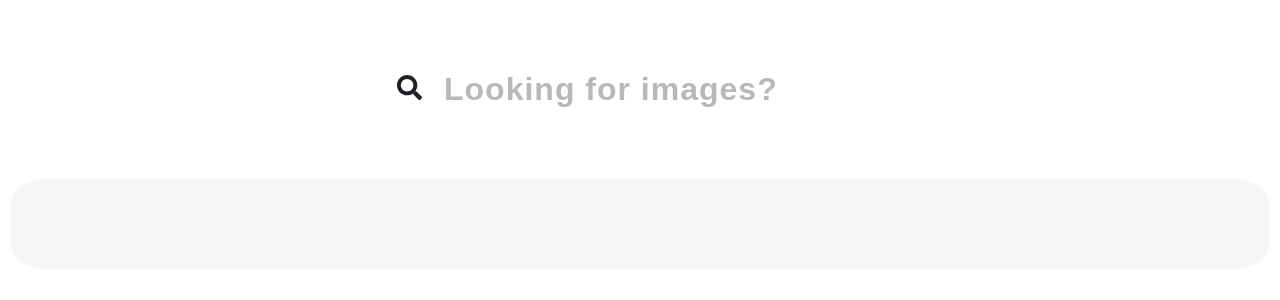
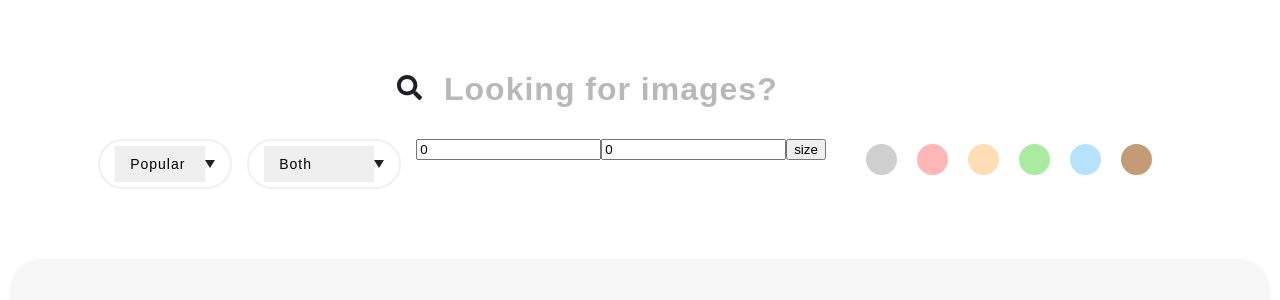
Before and after one commit to yubinary/image-search-engine, a React (Create React App) app in the folder search/: page / in a window 1280 px wide. Shown: the top 300 px of the page. Built offline with nearby package versions, Linux system fonts and the light colour scheme.

Commit message:
Added checkbox and select

```diff
--- /dev/null
+++ b/search/src/components/Checkbox.js
@@ -0,0 +1,6 @@
+import React from 'react';
+
+const Checkbox = ({ id, type = 'checkbox', name, checked = false, onChange }) => {
+  return (<input id={id} type={type} name={name} checked={checked} onChange={onChange} />)
+}
+export default Checkbox;
--- a/search/src/components/SearchEngine.js
+++ b/search/src/components/SearchEngine.js
@@ -1,20 +1,77 @@
 import React, { useState } from 'react';
-import { FaSearch } from "react-icons/fa";
+import { FaSearch, FaSortDown } from "react-icons/fa";
+import { BiSort } from "react-icons/bi";
+import Checkbox from "./Checkbox.js"
 
 export default function SearchResult({ getImages }) {
   const [searchTerm, setSearchTerm] = useState("");
+  const [order, setOrder] = useState("");
+  const [orie, setOrie] = useState("");
+  const [minWidth, setMinWidth] = useState(0);
+  const [minHeight, setMinHeight] = useState(0);
+  const [color, setColor] = useState({});
+
 
   // apply whatever inside the input field to state
-  const handleChange = event => {
-    setSearchTerm(event.target.value);
+  function handleChangeOrder(event) {
+    setOrder(event.target.value);
+    getImages(searchTerm, event.target.value, orie, minWidth, minHeight, color);
   };
 
+  function handleChangeOrie(event) {
+    setOrie(event.target.value);
+    getImages(searchTerm, order, event.target.value, minWidth, minHeight, color);
+  };
+
+  function handleChangeColor(event) {
+    setColor(event.target.value);
+    getImages(searchTerm, order, orie, minWidth, minHeight, event.target.value);
+  };
+
+  function handleChangeColor(event) {
+    setColor({ ...color, [event.target.name]: event.target.checked });
+    console.log(color);
+  }
+
   // when form submitted, send get request to API
-  const handleSubmit = event => {
+  function handleSubmit(event) {
     // prevent default action of form (ex. refresh the page)
     event.preventDefault();
-    getImages(searchTerm);
+    getImages(searchTerm, order, orie, minWidth, minHeight, color);
   }
+
+  const checkboxes = [
+    {
+      name: "grayscale",
+      key: "grayscale",
+      label: "grayscale",
+    },
+    {
+      name: "red",
+      key: "red",
+      label: "red",
+    },
+    {
+      name: "orange",
+      key: "orange",
+      label: "orange",
+    },
+    {
+      name: "green",
+      key: "green",
+      label: "green",
+    },
+    {
+      name: "blue",
+      key: "blue",
+      label: "blue",
+    },
+    {
+      name: "brown",
+      key: "brown",
+      label: "brown",
+    }
+  ];
 
   return (
     <div>
@@ -26,8 +83,42 @@ export default function SearchResult({ getImages }) {
             type="text"
             placeholder="Looking for images?"
             value={searchTerm}
-            onChange={handleChange}></input>
+            onChange={(event) => setSearchTerm(event.target.value)}></input>
         </form>
+      </div>
+      <div className="advanced">
+        <div className="sort order">
+          <select onChange={handleChangeOrder}>
+            <option value="popular">Popular</option>
+            <option value="latest">Latest</option>
+          </select>
+          <div class="select-arrow"></div>
+        </div>
+        <div className="sort orie">
+          <select onChange={handleChangeOrie}>
+            <option value="all">Both</option>
+            <option value="horizontal">Horizontal</option>
+            <option value="vertical">Vertical</option>
+          </select>
+          <div class="select-arrow"></div>
+        </div>
+        <div className="filter min">
+          <form>
+            <input value={minWidth} onChange={(event) => setMinWidth(event.target.value)}></input>
+            <input value={minHeight} onChange={(event) => setMinHeight(event.target.value)}></input>
+            <button onClick={handleSubmit}>size</button>
+          </form>
+        </div>
+        <div className="filter color">
+          {
+            checkboxes.map(item => (
+              <div>
+                <Checkbox id={item.name} name={item.name} checked={color[item.name]} onChange={handleChangeColor} />
+                <label for={item.name}></label>
+              </div>
+            ))
+          }
+        </div>
       </div>
     </div>
   )
--- a/search/src/components/SearchResult.js
+++ b/search/src/components/SearchResult.js
@@ -8,10 +8,18 @@ export default function SearchResult() {
   const [images, setImages] = useState([]);
 
   // when form submitted, send get request to API
-  function getImages(searchTerm) {
-    var API_KEY = "19383178-42909148a8b02e3e78ee4e9be";
-    var URL = "https://pixabay.com/api/?key=" + API_KEY + "&q=" + encodeURIComponent(searchTerm) + "&image_type=photo&pretty=true";
+  function getImages(searchTerm, order, orie, minWidth, minHeight, color) {
+    const API_KEY = "19383178-42909148a8b02e3e78ee4e9be";
+    let searchURL = "&q=" + encodeURIComponent(searchTerm);
+    let orderURL = order ? "&order=" + order : "";
+    let orieURL = orie ? "&orientation=" + orie : "";
+    let widthURL = minWidth ? "&min_width=" + minWidth : "";
+    let heightURL = minHeight ? "&min_height=" + minHeight : "";
+    let colorURL = color ? "&colors=" + color : "";
+    let defaultURL = "&image_type=photo&pretty=true";
+    let URL = "https://pixabay.com/api/?key=" + API_KEY + searchURL + "&colors=white,red" + orderURL + orieURL + widthURL + heightURL + colorURL + defaultURL;
 
+    console.log(URL)
     axios.get(URL)
       .then(result => {
         setImages(result.data.hits);
--- a/search/src/styles/SearchResult.css
+++ b/search/src/styles/SearchResult.css
@@ -15,9 +15,9 @@ body {
 .search {
   text-align: center;
   padding: 40px;
+  padding-bottom: 30px;
   margin: auto;
   margin-top: 30px;
-  margin-bottom: 30px;
 }
 
 .icon{
@@ -39,6 +39,146 @@ body {
 
 text--:focus, input:focus{
   outline: none;
+}
+
+/* advanced features */
+.advanced {
+  display: flex;
+  flex-direction: row;
+  justify-content: center;
+  margin-bottom: 70px;
+}
+
+.sort, .filter{
+  padding-right: 10px;
+  margin-right: 15px;
+
+}
+
+.sort{
+  position: relative;
+  display: inline-block;
+  border: 2px solid rgb(240, 240, 240);
+  border-radius: 25px;
+}
+
+select {
+  font-size: 14px;
+  font-weight: 500;
+  letter-spacing: 1px;
+  border: 0px;
+  margin: 5px;
+  padding: 10px;
+  display: inline-block;
+  cursor: pointer;
+  padding: 10px 15px;
+  margin: 5px 15px;
+  outline: 0;
+  appearance: none;
+  -webkit-appearance: none;
+  -moz-appearance: none;
+}
+
+.select-arrow{
+  position: absolute;
+  top: 19px;
+  right: 15px;
+  width: 0;
+  height: 0;
+  pointer-events: none;
+  border-style: solid;
+  border-width: 8px 5px 0 5px;
+  border-color: rgb(31, 31, 37) transparent transparent transparent;
+}
+
+.order select{
+  width: 90px;
+}
+
+.orie select{
+  width: 110px;
+}
+
+.color{
+  display: flex;
+  flex-direction: row;
+  padding: 5px;
+}
+
+.color label{
+  padding: 10px;
+}
+
+input[type=checkbox]{
+  display: none;
+}
+
+input[type=checkbox] + label:before{
+  content:"";
+  border-radius: 25px;
+  display: inline-block;
+  width: 25px;
+  height: 25px;
+}
+
+input[id=grayscale] + label:before{
+  border: 3px solid rgb(207, 207, 207);
+  background-color: rgb(207, 207, 207);
+
+}
+input[id=grayscale]:checked + label:before{
+  content:"";
+  border: 3px solid rgb(112, 112, 112);
+}
+
+input[id=orange] + label:before{
+  border: 3px solid rgb(255, 221, 182);
+  background-color: rgb(255, 221, 182);
+
+}
+input[id=orange]:checked + label:before{
+  content:"";
+  border: 3px solid rgb(255, 173, 80);
+}
+
+input[id=red] + label:before{
+  border: 3px solid rgb(255, 182, 182);
+  background-color: rgb(255, 182, 182);
+
+}
+input[id=red]:checked + label:before{
+  content:"";
+  border: 3px solid rgb(255, 133, 133);
+}
+
+input[id=green] + label:before{
+  border: 3px solid rgb(168, 235, 161);
+  background-color: rgb(168, 235, 161);
+
+}
+input[id=green]:checked + label:before{
+  content:"";
+  border: 3px solid rgb(122, 224, 110);
+}
+
+input[id=blue] + label:before{
+  border: 3px solid rgb(182, 226, 255);
+  background-color: rgb(182, 226, 255);
+
+}
+input[id=blue]:checked + label:before{
+  content:"";
+  border: 3px solid rgb(105, 195, 255);
+}
+
+input[id=brown] + label:before{
+  border: 3px solid rgb(195, 155, 119);
+  background-color: rgb(195, 155, 119);
+
+}
+input[id=brown]:checked + label:before{
+  content:"";
+  border: 3px solid rgb(179, 121, 46);
 }
 
 /* image grid */
```
Also changed, not shown: 1 other file (tests, documents, lock files or other folders).
